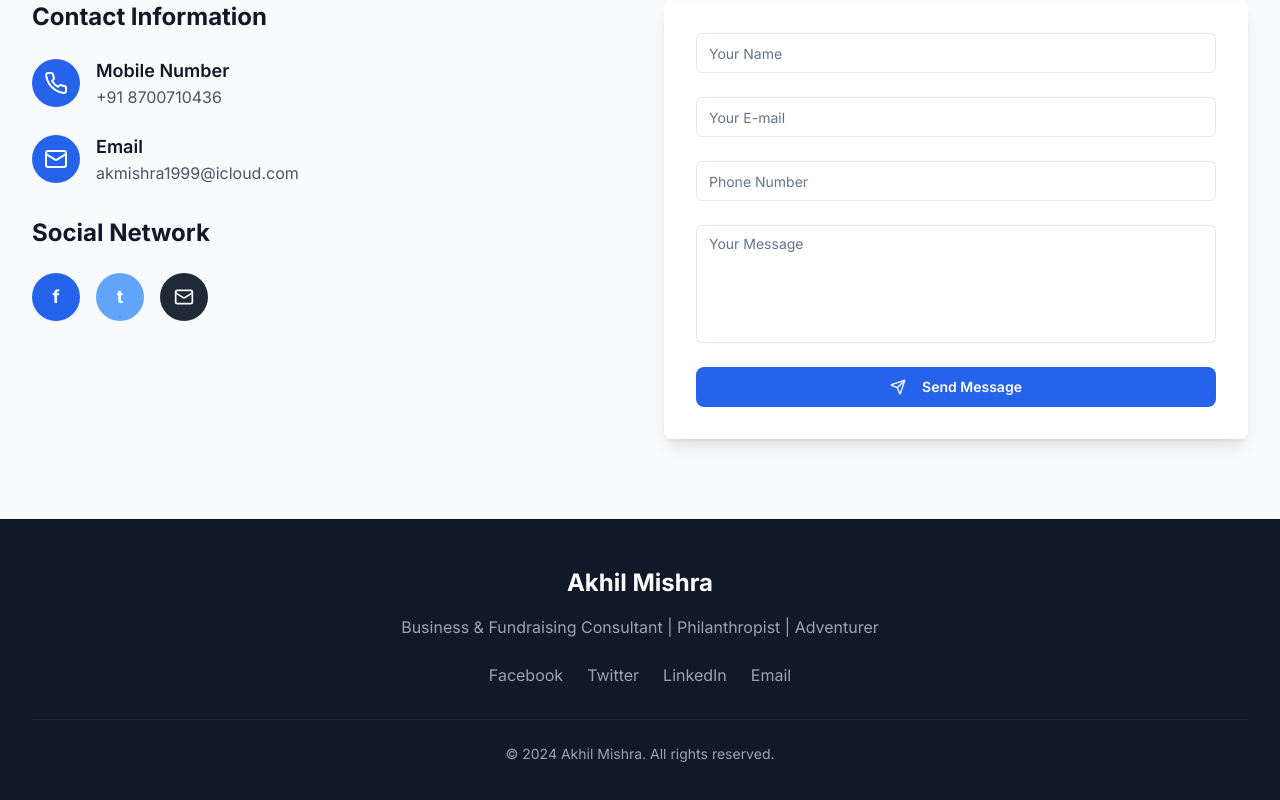
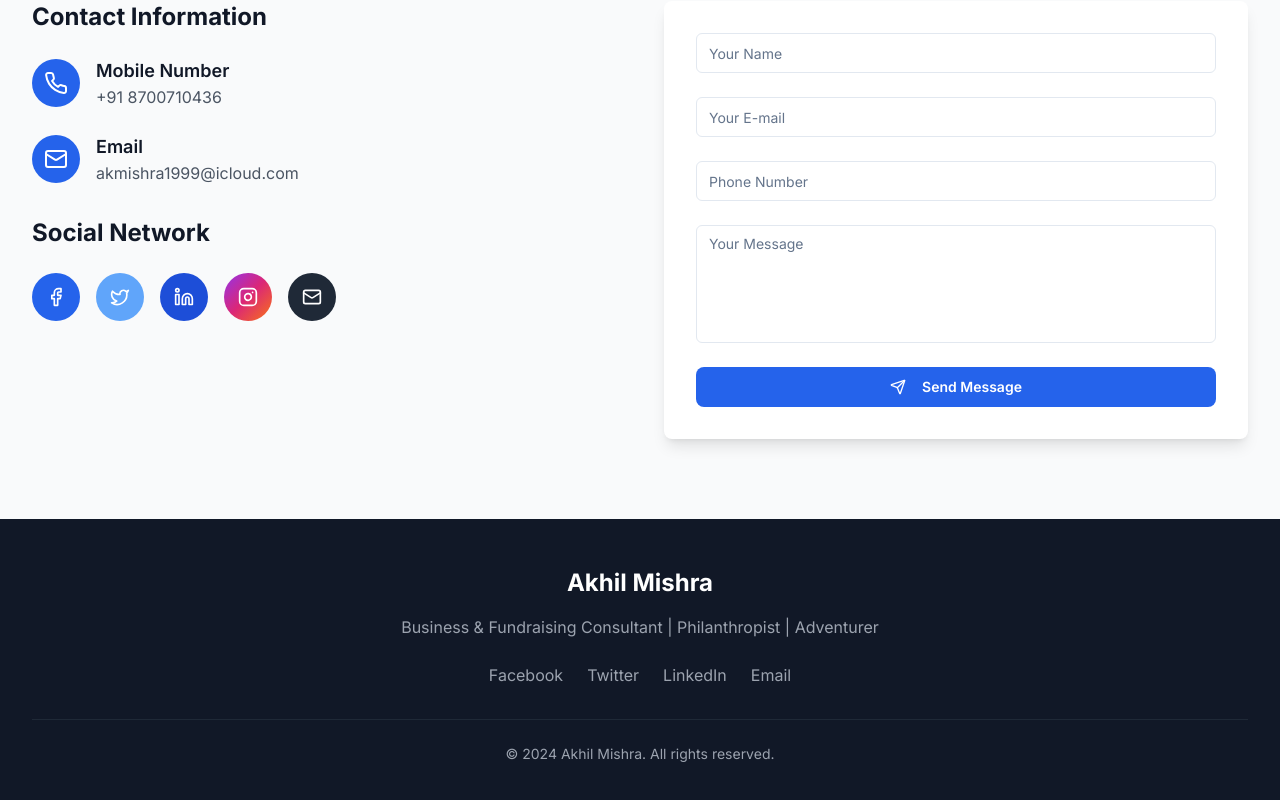
Before and after one commit to MishraAkhill/my-site-prototype, a React (Vite) app: page / in a window 1280 px wide. Shown: the part 6030-6830 px from the top of the page. Built offline with nearby package versions, Linux system fonts and the light colour scheme.

Commit message:
Add social media links

```diff
--- a/src/components/Contact.tsx
+++ b/src/components/Contact.tsx
@@ -1,6 +1,6 @@
 
 import React, { useState } from 'react';
-import { Mail, Phone, Send } from 'lucide-react';
+import { Mail, Phone, Send, Facebook, Twitter, Linkedin, Instagram } from 'lucide-react';
 import { Button } from '@/components/ui/button';
 import { Input } from '@/components/ui/input';
 import { Textarea } from '@/components/ui/textarea';
@@ -73,13 +73,47 @@ const Contact = () => {
             <div>
               <h3 className="text-2xl font-bold text-gray-900 mb-6">Social Network</h3>
               <div className="flex space-x-4">
-                <a href="#" className="w-12 h-12 bg-blue-600 rounded-full flex items-center justify-center text-white hover:bg-blue-700 transition-colors">
-                  <span className="text-lg font-bold">f</span>
+                <a
+                  href="https://facebook.com/yourprofile"
+                  target="_blank"
+                  rel="noopener noreferrer"
+                  className="w-12 h-12 bg-blue-600 rounded-full flex items-center justify-center text-white hover:bg-blue-700 transition-colors"
+                  aria-label="Facebook"
+                >
+                  <Facebook className="w-5 h-5" />
                 </a>
-                <a href="#" className="w-12 h-12 bg-blue-400 rounded-full flex items-center justify-center text-white hover:bg-blue-500 transition-colors">
-                  <span className="text-lg font-bold">t</span>
+                <a
+                  href="https://twitter.com/yourprofile"
+                  target="_blank"
+                  rel="noopener noreferrer"
+                  className="w-12 h-12 bg-blue-400 rounded-full flex items-center justify-center text-white hover:bg-blue-500 transition-colors"
+                  aria-label="Twitter"
+                >
+                  <Twitter className="w-5 h-5" />
                 </a>
-                <a href="#" className="w-12 h-12 bg-gray-800 rounded-full flex items-center justify-center text-white hover:bg-gray-900 transition-colors">
+                <a
+                  href="https://linkedin.com/in/yourprofile"
+                  target="_blank"
+                  rel="noopener noreferrer"
+                  className="w-12 h-12 bg-blue-700 rounded-full flex items-center justify-center text-white hover:bg-blue-800 transition-colors"
+                  aria-label="LinkedIn"
+                >
+                  <Linkedin className="w-5 h-5" />
+                </a>
+                <a
+                  href="https://instagram.com/yourprofile"
+                  target="_blank"
+                  rel="noopener noreferrer"
+                  className="w-12 h-12 bg-gradient-to-br from-purple-600 via-pink-600 to-orange-500 rounded-full flex items-center justify-center text-white hover:opacity-90 transition-opacity"
+                  aria-label="Instagram"
+                >
+                  <Instagram className="w-5 h-5" />
+                </a>
+                <a
+                  href="mailto:akmishra1999@icloud.com"
+                  className="w-12 h-12 bg-gray-800 rounded-full flex items-center justify-center text-white hover:bg-gray-900 transition-colors"
+                  aria-label="Email"
+                >
                   <Mail className="w-5 h-5" />
                 </a>
               </div>
```
